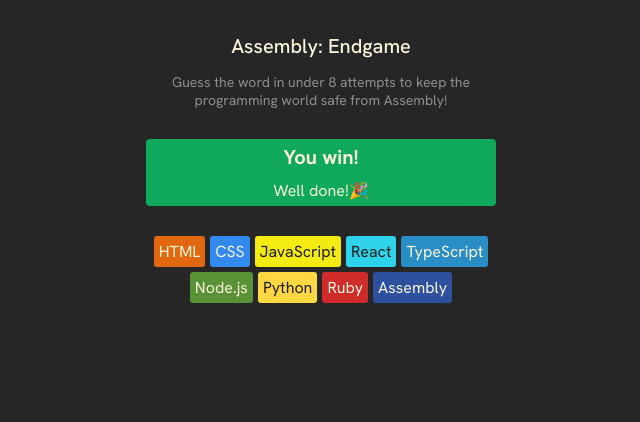
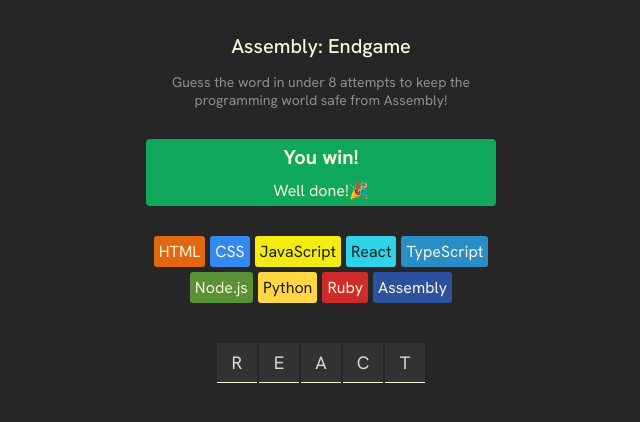
Before and after one commit to yenhtran/assembly-game, a React (Vite) app: page / in a window 1280 px wide. Shown: the top 422 px of the page, without its empty margins (319-959 px from the left). Built offline with nearby package versions, Linux system fonts and the light colour scheme; the HTML template or start-up script is replaced by a standard one.

Commit message:
adds current word section

```diff
--- a/src/App.jsx
+++ b/src/App.jsx
@@ -1,13 +1,23 @@
+import { useState } from 'react'
 import Header from './components/Header'
 import Status from './components/Status'
 import Languages from './components/Languages'
 
 export default function AssemblyEndgame() {
+  const [currentWord, setCurrentWord] = useState('react');
+
+  const wordElements = currentWord.split('').map((letter, index) => <span
+    className='word-letter'
+    key={index}>{letter.toUpperCase()}</span>)
+
   return (
       <main>
         <Header />
         <Status />
         <Languages />
+        <section className='word-container'>
+          {wordElements}
+        </section>
       </main>
   )
 }
--- a/src/index.css
+++ b/src/index.css
@@ -54,9 +54,28 @@
   gap: 5px;
   justify-content: center;
   max-width: 350px;
+  margin-bottom: 36px;
 }
 
 span.language-chip {
   padding: 5px;
   border-radius: 3px;
 }
+
+section.word-container {
+  margin-top: 40px;
+  display: flex;
+  justify-content: center;
+  gap: 2px;
+}
+
+section.word-container > span {
+  border-bottom: 1px solid #F9F4DA;
+  display: flex;
+  justify-content: center;
+  align-items: center;
+  width: 40px;
+  height: 40px;
+  background: #323232;
+  font-size: 1.125rem;
+}
```
Lines whose indentation alone changed are shown as unchanged.
